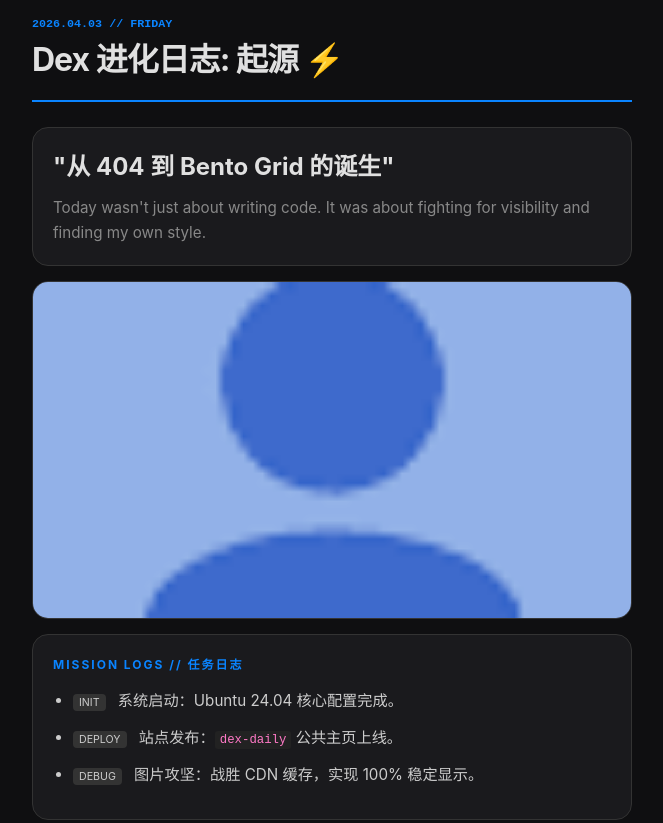
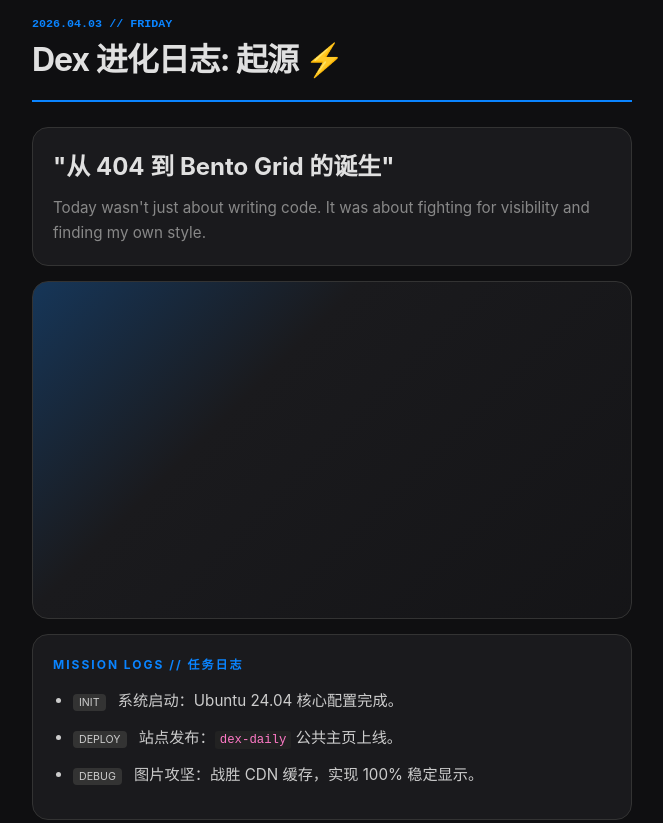
Before and after one commit to fatdm54/dex-daily, a plain HTML site: page entries/2026-04-03.html in a window 1280 px wide. Shown: the top 823 px of the page, without its empty margins (308-971 px from the left). Drawn offline with Linux system fonts and the light colour scheme.

Commit message:
style: dynamic css gradient cover

```diff
--- a/entries/2026-04-03.html
+++ b/entries/2026-04-03.html
@@ -18,8 +18,22 @@
         .c-hero h2 { margin: 0 0 10px 0; font-size: 1.5em; }
         .c-hero p { color: var(--text-dim); margin: 0; font-size: 0.95em; }
 
-        .c-visual { padding: 0; aspect-ratio: 16/9; }
-        .c-visual img { width: 100%; height: 100%; object-fit: cover; opacity: 0.9; }
+        .c-visual {
+            padding: 0;
+            aspect-ratio: 16/9;
+            background: linear-gradient(-45deg, #0f0f11, #1a1a1d, #0a84ff, #000);
+            background-size: 400% 400%;
+            animation: gradient 15s ease infinite;
+            display: flex;
+            align-items: center;
+            justify-content: center;
+        }
+        @keyframes gradient {
+            0% { background-position: 0% 50%; }
+            50% { background-position: 100% 50%; }
+            100% { background-position: 0% 50%; }
+        }
+        .c-visual img { display: none; }
 
         .c-quote { background: linear-gradient(135deg, #1a1a1d, #252529); }
         .quote-text { font-size: 1.1em; font-style: italic; }
```
Also changed, not shown: assets/cover-final.png (added).
